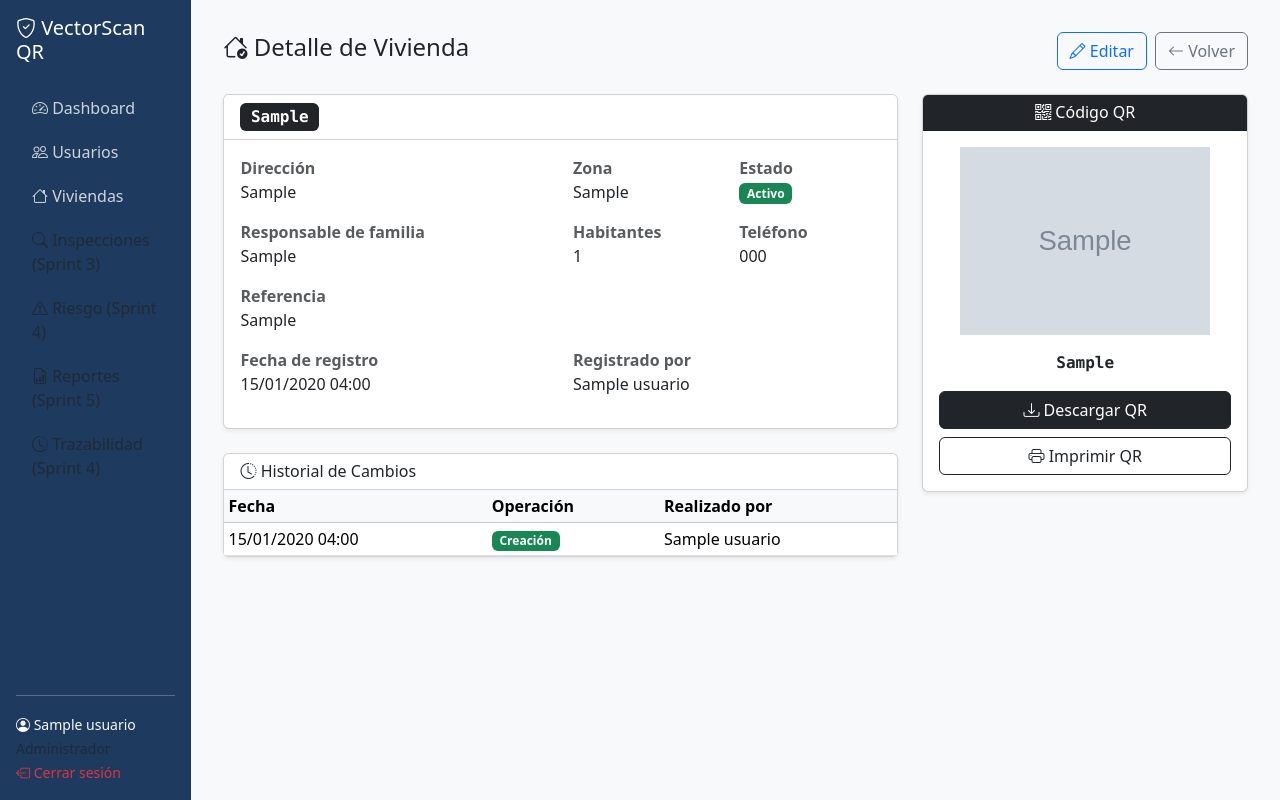
After one commit to JOSH-VL/vectorscan-qr, a Django app: page /viviendas/1/ in a window 1280 px wide. The commit adds this page. Run offline with Django 5.2, Linux system fonts and the light colour scheme; a user stored in the database is signed in; tables that the repository leaves empty hold one stand-in row (values such as "Sample post"); grey boxes marked "Sample" are stand-in pictures.

Commit message:
Sprint 2: modulo de viviendas con generacion de codigos QR

```diff
--- /dev/null
+++ b/apps/viviendas/apps.py
@@ -0,0 +1,6 @@
+from django.apps import AppConfig
+
+class ViviendasConfig(AppConfig):
+    default_auto_field = 'django.db.models.BigAutoField'
+    name = 'apps.viviendas'
+    verbose_name = 'Registro de Viviendas y QR'
--- /dev/null
+++ b/apps/viviendas/urls.py
@@ -0,0 +1,14 @@
+from django.urls import path
+from . import views
+
+app_name = 'viviendas'
+
+urlpatterns = [
+    path('', views.lista_viviendas, name='lista'),
+    path('crear/', views.crear_vivienda, name='crear'),
+    path('<int:pk>/', views.detalle_vivienda, name='detalle'),
+    path('<int:pk>/editar/', views.editar_vivienda, name='editar'),
+    path('<int:pk>/desactivar/', views.desactivar_vivienda, name='desactivar'),
+    path('<int:pk>/qr/descargar/', views.descargar_qr, name='descargar_qr'),
+    path('<int:pk>/qr/imprimir/', views.imprimir_qr, name='imprimir_qr'),
+]
--- /dev/null
+++ b/apps/viviendas/views.py
@@ -0,0 +1,166 @@
+"""
+Vistas del módulo de Viviendas y QR — VectorScan QR
+Sprint 2: CRUD de viviendas, generación y descarga de QR
+"""
+from django.shortcuts import render, redirect, get_object_or_404
+from django.contrib.auth.decorators import login_required
+from django.contrib import messages
+from django.http import HttpResponse, FileResponse
+from django.db.models import Q
+from .models import Vivienda, ViviendaHistorico
+
+
+def _registrar_historial(vivienda, usuario, tipo_operacion):
+    """Helper para registrar en la tabla histórica."""
+    ViviendaHistorico.objects.create(
+        vivienda_original=vivienda,
+        codigo_qr=vivienda.codigo_qr,
+        direccion=vivienda.direccion,
+        responsable_familia=vivienda.responsable_familia,
+        num_habitantes=vivienda.num_habitantes,
+        zona=vivienda.zona,
+        estado=vivienda.estado,
+        usuario_cambio=usuario,
+        tipo_operacion=tipo_operacion,
+    )
+
+
+@login_required
+def lista_viviendas(request):
+    """Lista de viviendas con búsqueda y filtros."""
+    busqueda = request.GET.get('q', '')
+    zona_filtro = request.GET.get('zona', '')
+
+    viviendas = Vivienda.objects.filter(estado='Activo').select_related('registrado_por')
+
+    if busqueda:
+        viviendas = viviendas.filter(
+            Q(codigo_qr__icontains=busqueda) |
+            Q(direccion__icontains=busqueda) |
+            Q(responsable_familia__icontains=busqueda)
+        )
+
+    if zona_filtro:
+        viviendas = viviendas.filter(zona=zona_filtro)
+
+    # Obtener zonas únicas para el filtro
+    zonas = Vivienda.objects.filter(estado='Activo').values_list(
+        'zona', flat=True
+    ).distinct().order_by('zona')
+
+    return render(request, 'viviendas/lista.html', {
+        'viviendas': viviendas,
+        'busqueda': busqueda,
+        'zona_filtro': zona_filtro,
+        'zonas': zonas,
+        'total': viviendas.count(),
+    })
+
+
+@login_required
+def crear_vivienda(request):
+    """Crear una nueva vivienda y generar su código QR."""
+    if request.method == 'POST':
+        direccion = request.POST.get('direccion', '').strip()
+        responsable = request.POST.get('responsable_familia', '').strip()
+        habitantes = request.POST.get('num_habitantes', 0)
+        zona = request.POST.get('zona', '').strip()
+        referencia = request.POST.get('referencia', '').strip()
+        telefono = request.POST.get('telefono', '').strip()
+
+        if not direccion or not responsable:
+            messages.error(request, 'La dirección y el responsable son obligatorios.')
+        else:
+            vivienda = Vivienda.objects.create(
+                direccion=direccion,
+                responsable_familia=responsable,
+                num_habitantes=int(habitantes) if habitantes else 0,
+                zona=zona,
+                referencia=referencia,
+                telefono=telefono,
+                registrado_por=request.user,
+            )
+            _registrar_historial(vivienda, request.user, 'INSERT')
+            messages.success(
+                request,
+                f'Vivienda registrada exitosamente. Código QR: {vivienda.codigo_qr}'
+            )
+            return redirect('viviendas:detalle', pk=vivienda.pk)
+
+    return render(request, 'viviendas/crear.html')
+
+
+@login_required
+def detalle_vivienda(request, pk):
+    """Detalle de una vivienda con su QR y datos completos."""
+    vivienda = get_object_or_404(Vivienda, pk=pk)
+    historial = vivienda.historial.all()[:10]
+    return render(request, 'viviendas/detalle.html', {
+        'vivienda': vivienda,
+        'historial': historial,
+    })
+
+
+@login_required
+def editar_vivienda(request, pk):
+    """Editar datos de una vivienda existente."""
+    vivienda = get_object_or_404(Vivienda, pk=pk)
+
+    if request.method == 'POST':
+        vivienda.direccion = request.POST.get('direccion', '').strip()
+        vivienda.responsable_familia = request.POST.get('responsable_familia', '').strip()
+        vivienda.num_habitantes = int(request.POST.get('num_habitantes', 0) or 0)
+        vivienda.zona = request.POST.get('zona', '').strip()
+        vivienda.referencia = request.POST.get('referencia', '').strip()
+        vivienda.telefono = request.POST.get('telefono', '').strip()
+        vivienda.save()
+
+        _registrar_historial(vivienda, request.user, 'UPDATE')
+        messages.success(request, f'Vivienda {vivienda.codigo_qr} actualizada.')
+        return redirect('viviendas:detalle', pk=vivienda.pk)
+
+    return render(request, 'viviendas/editar.html', {'vivienda': vivienda})
+
+
+@login_required
+def desactivar_vivienda(request, pk):
+    """Desactivar una vivienda (eliminación lógica)."""
+    vivienda = get_object_or_404(Vivienda, pk=pk)
+
+    if request.method == 'POST':
+        vivienda.estado = 'Inactivo'
+        vivienda.save()
+        _registrar_historial(vivienda, request.user, 'DELETE_LOGICO')
+        messages.warning(request, f'Vivienda {vivienda.codigo_qr} desactivada.')
+        return redirect('viviendas:lista')
+
+    return render(request, 'viviendas/confirmar_desactivar.html', {
+        'vivienda': vivienda,
+    })
+
+
+@login_required
+def descargar_qr(request, pk):
+    """Descarga la imagen QR de una vivienda como PNG."""
+    vivienda = get_object_or_404(Vivienda, pk=pk)
+
+    if vivienda.imagen_qr:
+        response = FileResponse(
+            vivienda.imagen_qr.open('rb'),
+            content_type='image/png'
+        )
+        response['Content-Disposition'] = f'attachment; filename="QR_{vivienda.codigo_qr}.png"'
+        return response
+    else:
+        messages.error(request, 'No se encontró la imagen QR. Regenerando...')
+        vivienda.regenerar_qr()
+        return redirect('viviendas:detalle', pk=pk)
+
+
+@login_required
+def imprimir_qr(request, pk):
+    """Vista de impresión del QR con datos de la vivienda."""
+    vivienda = get_object_or_404(Vivienda, pk=pk)
+    return render(request, 'viviendas/imprimir_qr.html', {
+        'vivienda': vivienda,
+    })
--- a/config/settings.py
+++ b/config/settings.py
@@ -10,6 +10,7 @@ INSTALLED_APPS = [
     'django.contrib.admin','django.contrib.auth','django.contrib.contenttypes',
     'django.contrib.sessions','django.contrib.messages','django.contrib.staticfiles',
     'apps.usuarios',
+    'apps.viviendas',
 ]
 MIDDLEWARE = [
     'django.middleware.security.SecurityMiddleware','django.contrib.sessions.middleware.SessionMiddleware',
--- a/config/urls.py
+++ b/config/urls.py
@@ -1,8 +1,15 @@
 from django.contrib import admin
 from django.urls import path, include
 from django.shortcuts import redirect
+from django.conf import settings
+from django.conf.urls.static import static
+
 urlpatterns = [
     path('admin/', admin.site.urls),
     path('usuarios/', include('apps.usuarios.urls')),
+    path('viviendas/', include('apps.viviendas.urls')),
     path('', lambda r: redirect('usuarios:login')),
 ]
+
+if settings.DEBUG:
+    urlpatterns += static(settings.MEDIA_URL, document_root=settings.MEDIA_ROOT)
--- a/templates/base/layout.html
+++ b/templates/base/layout.html
@@ -24,7 +24,7 @@
             <h5 class="text-white mb-4"><i class="bi bi-shield-check"></i> VectorScan QR</h5>
             <a href="{% url 'usuarios:lista' %}" class="d-block py-2 px-3 rounded mb-1"><i class="bi bi-speedometer2"></i> Dashboard</a>
             <a href="{% url 'usuarios:lista' %}" class="d-block py-2 px-3 rounded mb-1"><i class="bi bi-people"></i> Usuarios</a>
-            <a href="#" class="d-block py-2 px-3 rounded mb-1 text-muted"><i class="bi bi-house"></i> Viviendas (Sprint 2)</a>
+            <a href="/viviendas/" class="d-block py-2 px-3 rounded mb-1"><i class="bi bi-house"></i> Viviendas</a>
             <a href="#" class="d-block py-2 px-3 rounded mb-1 text-muted"><i class="bi bi-search"></i> Inspecciones (Sprint 3)</a>
             <a href="#" class="d-block py-2 px-3 rounded mb-1 text-muted"><i class="bi bi-exclamation-triangle"></i> Riesgo (Sprint 4)</a>
             <a href="#" class="d-block py-2 px-3 rounded mb-1 text-muted"><i class="bi bi-file-earmark-bar-graph"></i> Reportes (Sprint 5)</a>
--- /dev/null
+++ b/templates/viviendas/detalle.html
@@ -0,0 +1,116 @@
+{% extends 'base/layout.html' %}
+{% block title %}{{ vivienda.codigo_qr }} — VectorScan QR{% endblock %}
+{% block content %}
+<div class="d-flex justify-content-between align-items-center mb-4">
+    <h4><i class="bi bi-house-check"></i> Detalle de Vivienda</h4>
+    <div class="d-flex gap-2">
+        <a href="{% url 'viviendas:editar' vivienda.pk %}" class="btn btn-outline-primary"><i class="bi bi-pencil"></i> Editar</a>
+        <a href="{% url 'viviendas:lista' %}" class="btn btn-outline-secondary"><i class="bi bi-arrow-left"></i> Volver</a>
+    </div>
+</div>
+
+<div class="row">
+    <!-- Datos de la vivienda -->
+    <div class="col-md-8">
+        <div class="card shadow-sm mb-4">
+            <div class="card-header bg-white">
+                <h5 class="mb-0"><span class="badge bg-dark font-monospace fs-6">{{ vivienda.codigo_qr }}</span></h5>
+            </div>
+            <div class="card-body">
+                <div class="row">
+                    <div class="col-md-6 mb-3">
+                        <strong class="text-muted d-block">Dirección</strong>
+                        {{ vivienda.direccion }}
+                    </div>
+                    <div class="col-md-3 mb-3">
+                        <strong class="text-muted d-block">Zona</strong>
+                        {{ vivienda.zona|default:"No especificada" }}
+                    </div>
+                    <div class="col-md-3 mb-3">
+                        <strong class="text-muted d-block">Estado</strong>
+                        <span class="badge {% if vivienda.estado == 'Activo' %}bg-success{% else %}bg-danger{% endif %}">{{ vivienda.estado }}</span>
+                    </div>
+                    <div class="col-md-6 mb-3">
+                        <strong class="text-muted d-block">Responsable de familia</strong>
+                        {{ vivienda.responsable_familia }}
+                    </div>
+                    <div class="col-md-3 mb-3">
+                        <strong class="text-muted d-block">Habitantes</strong>
+                        {{ vivienda.num_habitantes }}
+                    </div>
+                    <div class="col-md-3 mb-3">
+                        <strong class="text-muted d-block">Teléfono</strong>
+                        {{ vivienda.telefono|default:"No registrado" }}
+                    </div>
+                    <div class="col-12 mb-3">
+                        <strong class="text-muted d-block">Referencia</strong>
+                        {{ vivienda.referencia|default:"Sin referencia" }}
+                    </div>
+                    <div class="col-md-6 mb-3">
+                        <strong class="text-muted d-block">Fecha de registro</strong>
+                        {{ vivienda.fecha_registro|date:"d/m/Y H:i" }}
+                    </div>
+                    <div class="col-md-6 mb-3">
+                        <strong class="text-muted d-block">Registrado por</strong>
+                        {{ vivienda.registrado_por.nombre_completo|default:vivienda.registrado_por.username }}
+                    </div>
+                </div>
+            </div>
+        </div>
+
+        <!-- Historial de cambios -->
+        <div class="card shadow-sm">
+            <div class="card-header bg-white">
+                <h6 class="mb-0"><i class="bi bi-clock-history"></i> Historial de Cambios</h6>
+            </div>
+            <div class="card-body p-0">
+                <table class="table table-sm mb-0">
+                    <thead class="table-light">
+                        <tr>
+                            <th>Fecha</th>
+                            <th>Operación</th>
+                            <th>Realizado por</th>
+                        </tr>
+                    </thead>
+                    <tbody>
+                        {% for h in historial %}
+                        <tr>
+                            <td>{{ h.fecha_cambio|date:"d/m/Y H:i" }}</td>
+                            <td>
+                                <span class="badge {% if h.tipo_operacion == 'INSERT' %}bg-success{% elif h.tipo_operacion == 'UPDATE' %}bg-warning text-dark{% else %}bg-danger{% endif %}">
+                                    {{ h.get_tipo_operacion_display }}
+                                </span>
+                            </td>
+                            <td>{{ h.usuario_cambio.nombre_completo|default:h.usuario_cambio.username }}</td>
+                        </tr>
+                        {% empty %}
+                        <tr><td colspan="3" class="text-center text-muted py-3">Sin historial</td></tr>
+                        {% endfor %}
+                    </tbody>
+                </table>
+            </div>
+        </div>
+    </div>
+
+    <!-- Código QR -->
+    <div class="col-md-4">
+        <div class="card shadow-sm text-center">
+            <div class="card-header bg-dark text-white">
+                <h6 class="mb-0"><i class="bi bi-qr-code"></i> Código QR</h6>
+            </div>
+            <div class="card-body">
+                {% if vivienda.imagen_qr %}
+                <img src="{{ vivienda.imagen_qr.url }}" alt="QR {{ vivienda.codigo_qr }}" class="img-fluid mb-3" style="max-width: 250px;">
+                {% else %}
+                <p class="text-muted">QR no disponible</p>
+                {% endif %}
+                <p class="font-monospace fw-bold">{{ vivienda.codigo_qr }}</p>
+                <div class="d-grid gap-2">
+                    <a href="{% url 'viviendas:descargar_qr' vivienda.pk %}" class="btn btn-dark"><i class="bi bi-download"></i> Descargar QR</a>
+                    <a href="{% url 'viviendas:imprimir_qr' vivienda.pk %}" class="btn btn-outline-dark" target="_blank"><i class="bi bi-printer"></i> Imprimir QR</a>
+                </div>
+            </div>
+        </div>
+    </div>
+</div>
+{% endblock %}
```
Also changed, not shown: apps/viviendas/admin.py (added, +17 -0 lines), apps/viviendas/models.py (added, +176 -0 lines), templates/viviendas/confirmar_desactivar.html (added, +16 -0 lines), templates/viviendas/crear.html (added, +46 -0 lines), templates/viviendas/editar.html (added, +45 -0 lines), templates/viviendas/imprimir_qr.html (added, +49 -0 lines), templates/viviendas/lista.html (added, +75 -0 lines), apps/viviendas/migrations/0001_initial.py (added), apps/viviendas/migrations/__init__.py (added).
